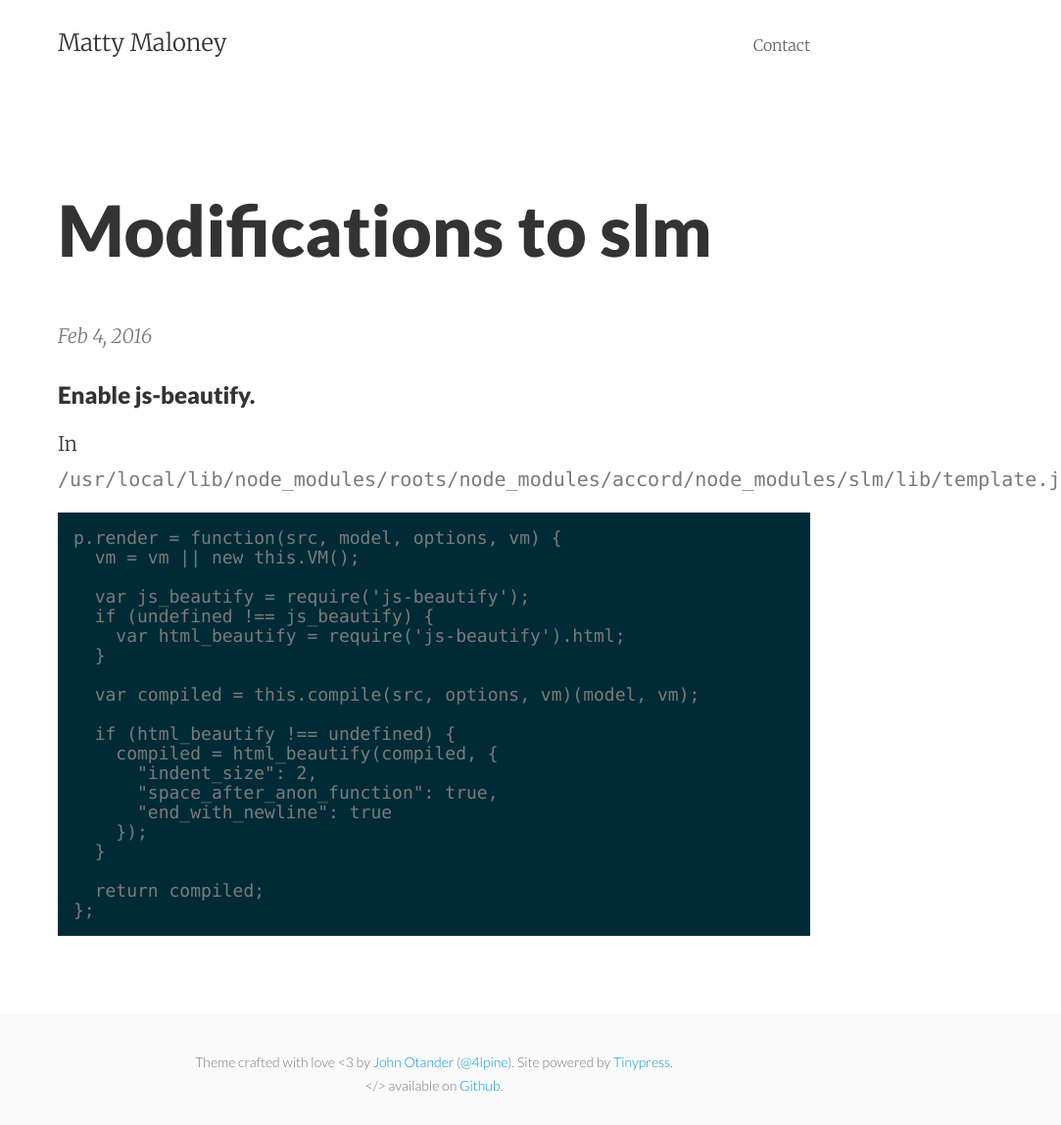
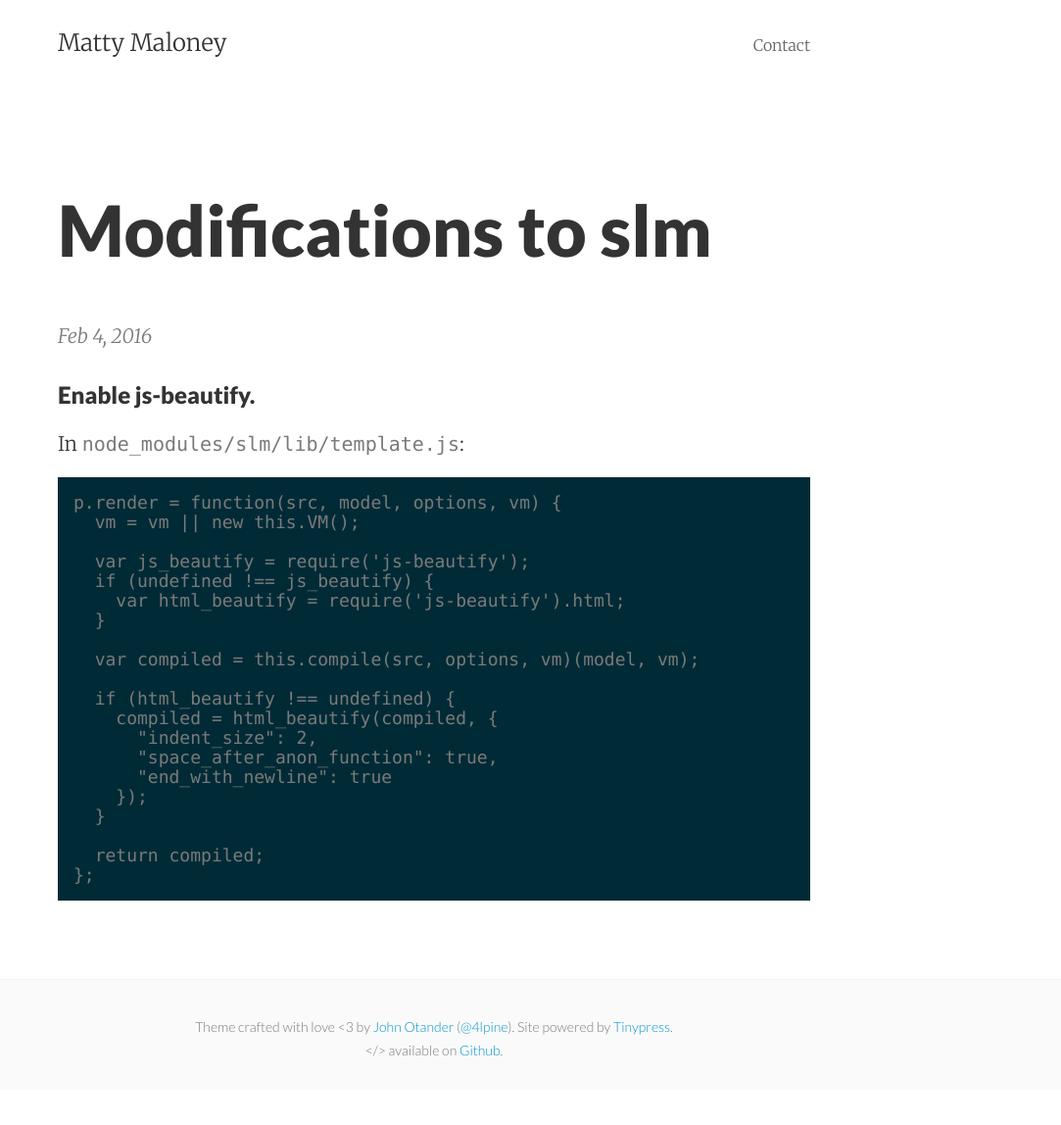
Before and after one commit to mattymaloney/mattymaloney.github.io, a Jekyll site: the page built from _posts/2016-02-04-slm-mods.md, in a window 1280 px wide. Shown: the whole page at 98% size, without its empty margins (197-1280 px from the left). Built offline with Jekyll 4.4.1, drawn with Linux system fonts in a browser that asks for light colours; after the commit the page ends 1112 px from its top, so only the background shows below that.

Commit message:
Updated 2016-02-04-slm-mods.md

````diff
--- a/_posts/2016-02-04-slm-mods.md
+++ b/_posts/2016-02-04-slm-mods.md
@@ -6,9 +6,10 @@ title: Modifications to slm
 
 
 
+
 ### Enable js-beautify.
 
-In `/usr/local/lib/node_modules/roots/node_modules/accord/node_modules/slm/lib/template.js`:
+In `node_modules/slm/lib/template.js`:
 
 ```
 p.render = function(src, model, options, vm) {
````
